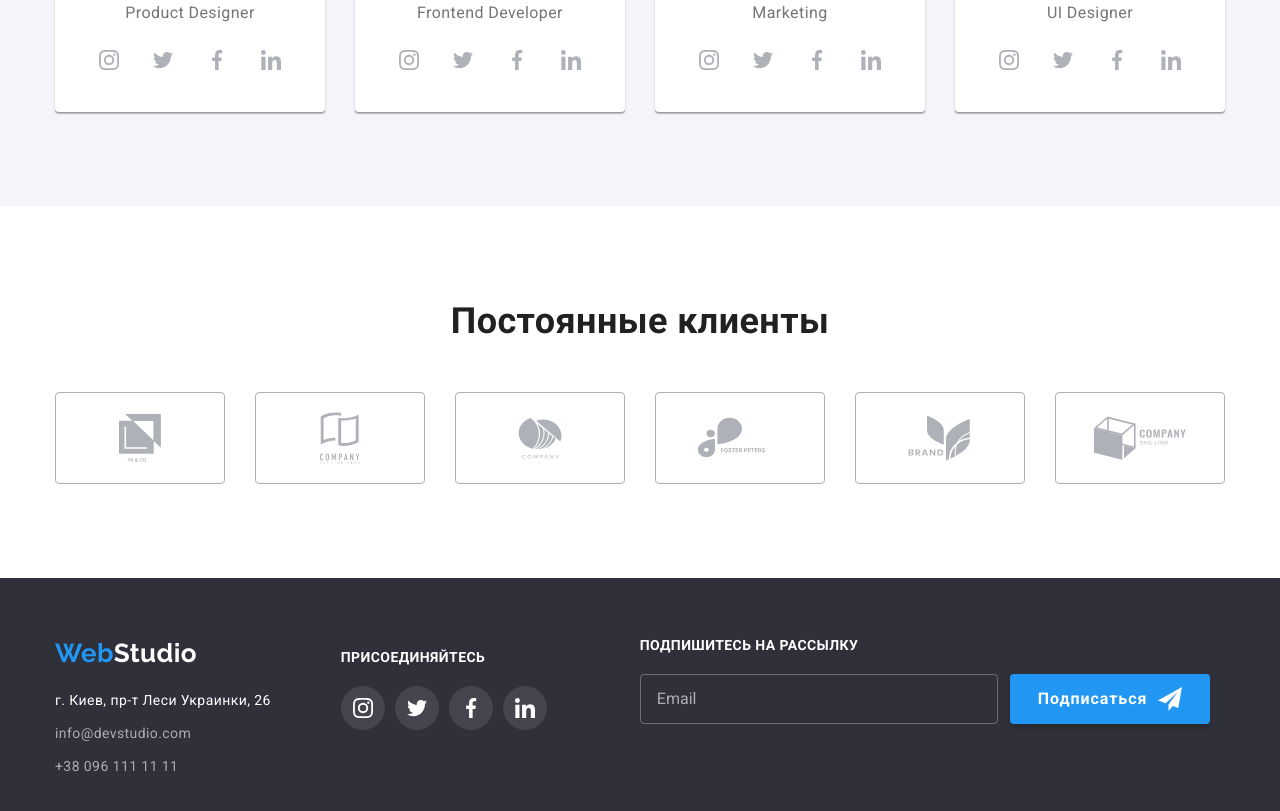
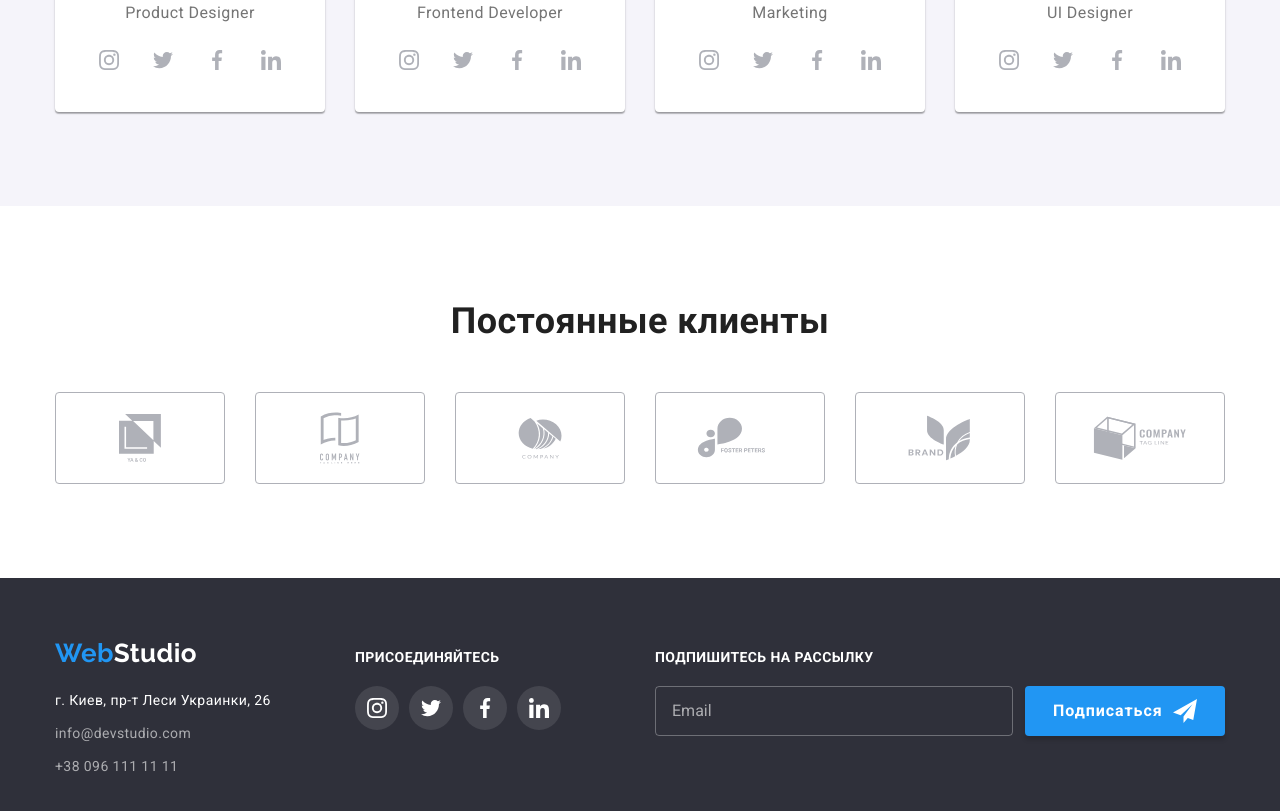
Before and after one commit to IstominaAlena/goit-markup-hw-06, a plain HTML site: page index.html in a window 1280 px wide. Shown: the part 2203-3014 px from the top of the page. Drawn offline with nearby package versions, Linux system fonts and the light colour scheme.

Commit message:
Добавляет правильный расчет ширины элементов в футере

```diff
--- a/css/styles.css
+++ b/css/styles.css
@@ -524,7 +524,7 @@ p {
 
 .footer-container {
   display: flex;
-  /* align-items: center; */
+  justify-content: space-between;
 }
 
 .contacts.bottom {
@@ -564,6 +564,10 @@ p {
   fill: var(--primary-background-color);
 }
 
+.address-container {
+  width: calc((100% - 30px) / 2);
+}
+
 /* ===== Join us ===== */
 
 .join-title {
@@ -582,17 +586,21 @@ p {
 }
 
 .join-container {
-  max-width: 206px;
-  margin-left: 70px;
+  width: calc((100% - 30px) / 2);
   padding-top: 12px;
+}
+
+.left-side-footer {
+  display: flex;
+  justify-content: space-between;
+  width: calc((100% - 30px) / 2);
 }
 
 /* ===== Mailing ===== */
 
 .mailing-container {
-  flex-direction: row;
-  width: 570px;
-  margin-left: 93px;
+  width: calc((100% - 30px) / 2);
+  padding-top: 12px;
 }
 .mailing-title {
   font-weight: 700;
@@ -633,12 +641,13 @@ p {
 
 .mailing-form-container {
   display: flex;
+  justify-content: space-between;
 }
 
 .mailing-button {
   width: 200px;
   height: 50px;
-  margin-left: 12px;
+  /* margin-left: 12px; */
   padding: 0 27px;
 
   font-weight: 700;
@@ -832,23 +841,20 @@ p {
 }
 
 .hero-check-label {
-  margin-top: 20px;
   margin-left: auto;
   margin-right: auto;
 }
 
 .policy-link {
-  margin-left: 5px;
   color: var(--accent-color);
   transition: color 250ms cubic-bezier(0.4, 0, 0.2, 1);
 }
 
 .policy-icon-container {
   display: inline-flex;
-  justify-content: center;
-  align-items: center;
   width: 16px;
   height: 15px;
+  margin-right: 7px;
   border: 1px solid var(--title-text-color);
   border-radius: 4px;
   background-size: contain;
@@ -877,6 +883,19 @@ p {
 
 .hero-check-input:focus + .hero-check-label .policy-icon-container {
   border-color: var(--accent-color);
+}
+
+.checkbox-wrapper {
+  position: relative;
+  display: inline-flex;
+  justify-content: center;
+  align-items: center;
+  margin-top: 20px;
+}
+
+.hero-check-input {
+  bottom: 0;
+  left: 8px;
 }
 
 .hero-form-button {
--- a/index.html
+++ b/index.html
@@ -399,9 +399,12 @@
     <!--Футер-->
     <footer class="bottom-contacts">
       <div class="container footer-container">
+        <div class="left-side-footer">
           <div class="address-container">
             <!--Logo-->
-          <a class="logo second" href="./index.html"><span>Web</span>Studio</a>
+            <a class="logo second" href="./index.html"
+              ><span>Web</span>Studio</a
+            >
 
             <!--Contacts-->
             <address class="contacts bottom">
@@ -454,6 +457,7 @@
                 </a>
               </li>
             </ul>
+          </div>
         </div>
 
         <!-- Mailing -->
@@ -546,6 +550,7 @@
             ></textarea>
           </label>
 
+          <div class="checkbox-wrapper">
             <input
               class="hero-check-input visually-hidden"
               type="checkbox"
@@ -562,6 +567,7 @@
               Соглашаюсь с рассылкой и принимаю
               <a href="#" class="policy-link">Условия договора</a>
             </label>
+          </div>
 
           <button type="submit" class="hero-form-button button">
             Отправить
```
Also changed, not shown: portfolio.html (+5 -1 lines). Lines whose indentation alone changed are shown as unchanged.
